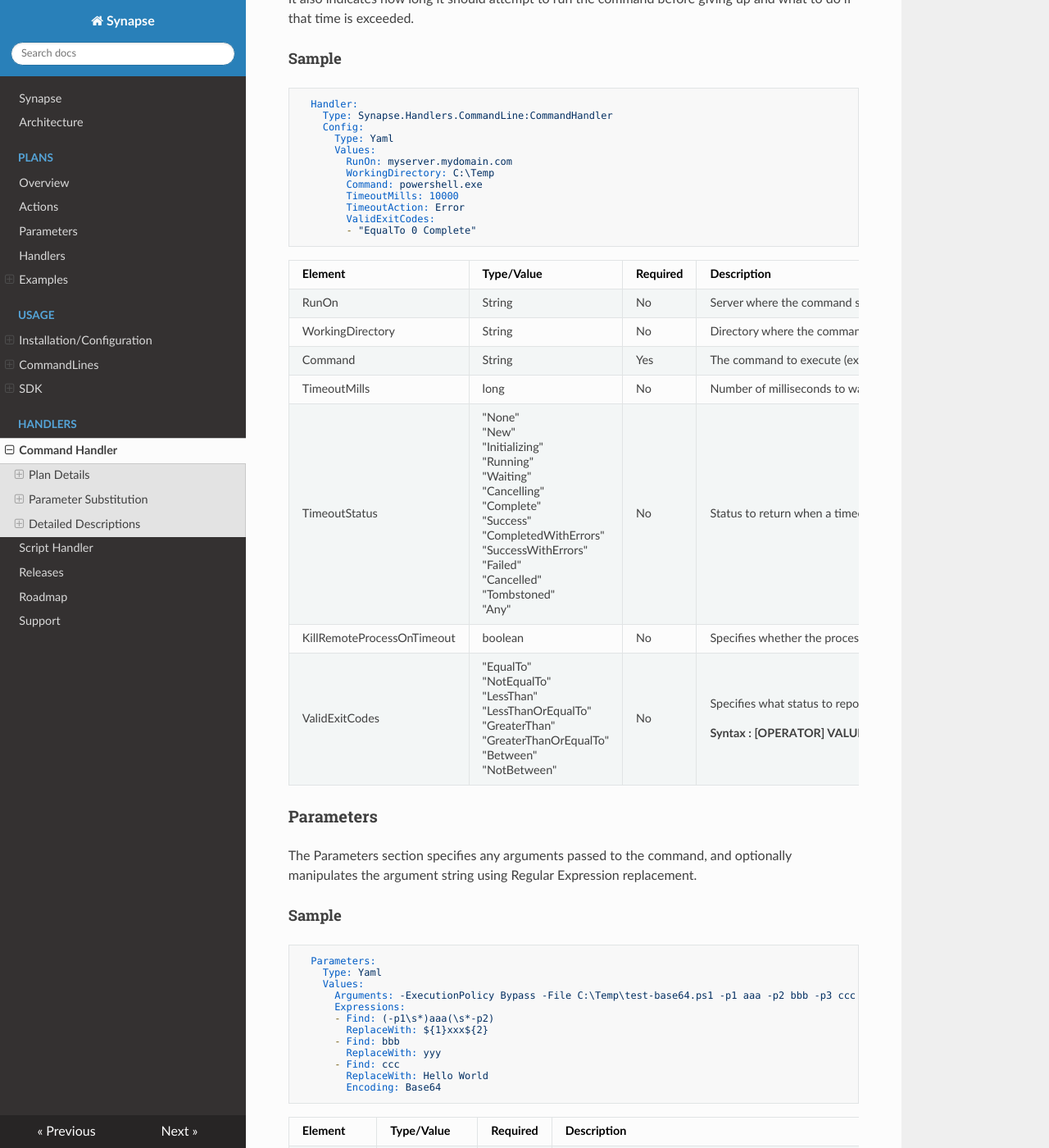
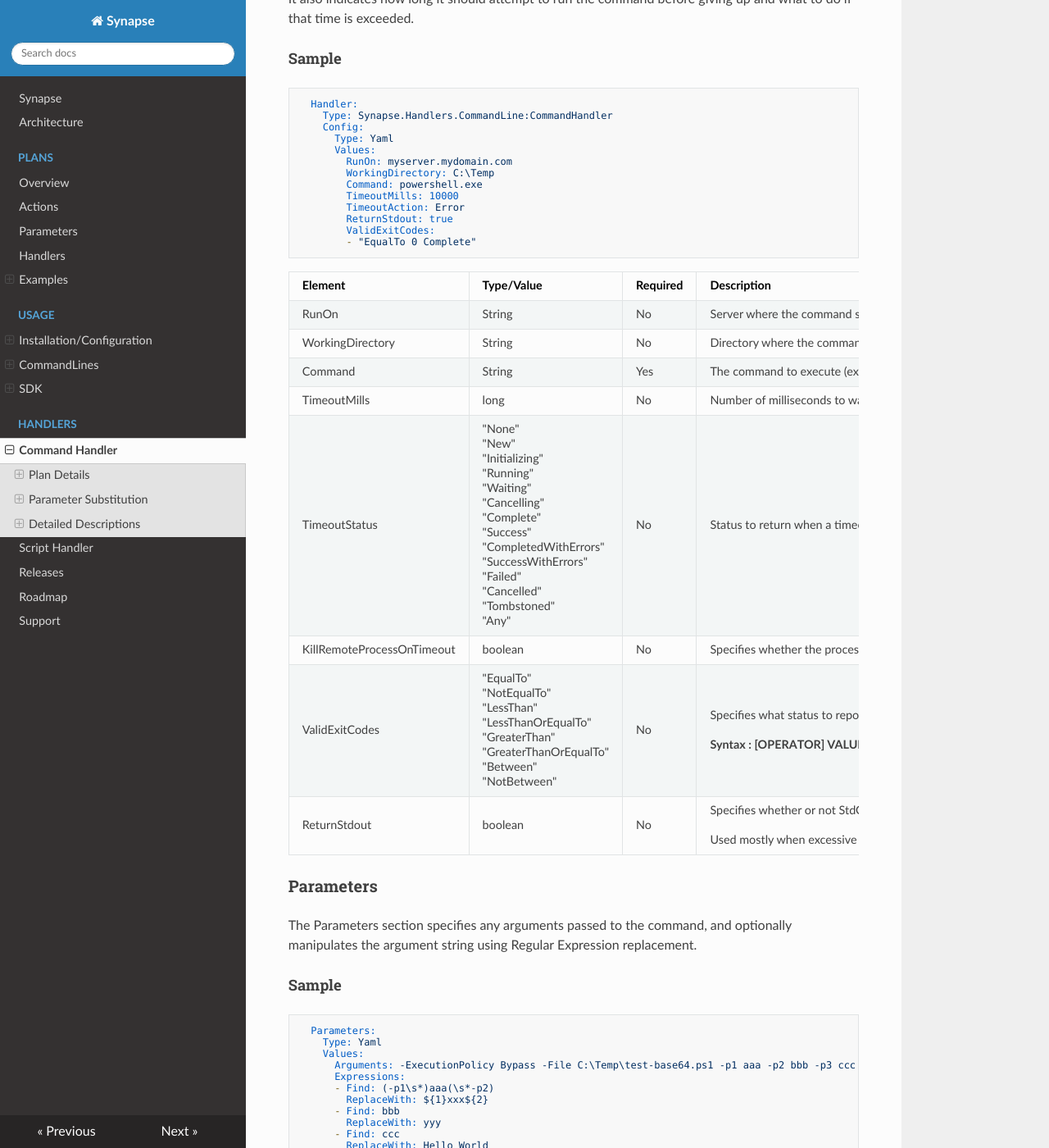
Before and after one commit to SynapseProject/synapse.docs, an MkDocs documentation site: the page built from docs/handlers/command.md, in a window 1280 px wide and 1400 px high, scrolled down 495 px. Shown: the whole window at 82% size. Built offline with MkDocs 1.6.1, drawn with Linux system fonts in a browser that asks for light colours; nearby versions of some CDN libraries; old or Windows-style settings are respelled for this version of MkDocs.

Commit message:
Documented ReturnStdout Command Element Flag.

`````diff
--- a/docs/handlers/command.md
+++ b/docs/handlers/command.md
@@ -23,6 +23,7 @@ should attempt to run the command before giving up and what to do if that time i
         Command: powershell.exe
         TimeoutMills: 10000
         TimeoutAction: Error
+        ReturnStdout: true
         ValidExitCodes:
         - "EqualTo 0 Complete"
 ````
@@ -36,6 +37,7 @@ should attempt to run the command before giving up and what to do if that time i
 |TimeoutStatus|"None"<br>"New"<br>"Initializing"<br>"Running"<br>"Waiting"<br>"Cancelling"<br>"Complete"<br>"Success"<br>"CompletedWithErrors"<br>"SuccessWithErrors"<br>"Failed"<br>"Cancelled"<br>"Tombstoned"<br>"Any"|No|Status to return when a timeout occurs.  Click [here](#statustype-values) for more details on Synapse StatusType values.  (Default value = "None".  Return status will be evaluated based on Exit Code instead.)
 |KillRemoteProcessOnTimeout|boolean|No|Specifies whether the process running on the "RunOn" server should be terminiated when a timeout occurs.  This only applies when RunOn is specified.  Process will always terminate on timeout when RunOn is not specified.  (Default Value = false)
 |ValidExitCodes|"EqualTo"<br>"NotEqualTo"<br>"LessThan"<br>"LessThanOrEqualTo"<br>"GreaterThan"<br>"GreaterThanOrEqualTo"<br>"Between"<br>"NotBetween"|No|Specifies what status to report back based on exit code returned from the action exexuted Click [here](#validexitcodes-values-and-syntax) for detailed scription of the syntax. (Default = "EqualTo 0").<br><br>**Syntax : [OPERATOR] VALUE1 [VALUE2] [STATUS]**
+|ReturnStdout|boolean|No|Specifies whether or not StdOut / Stderr should be returned in the ExitData field and made available in the ParentExitData element for future actions. (Default Value = true)<br><br>Used mostly when excessive script output being stored in memory becomes a memory usage issue for the handler.
 
 ### Parameters
 
`````
Also changed, not shown: docs/handlers/script.md (+2 -0 lines).
